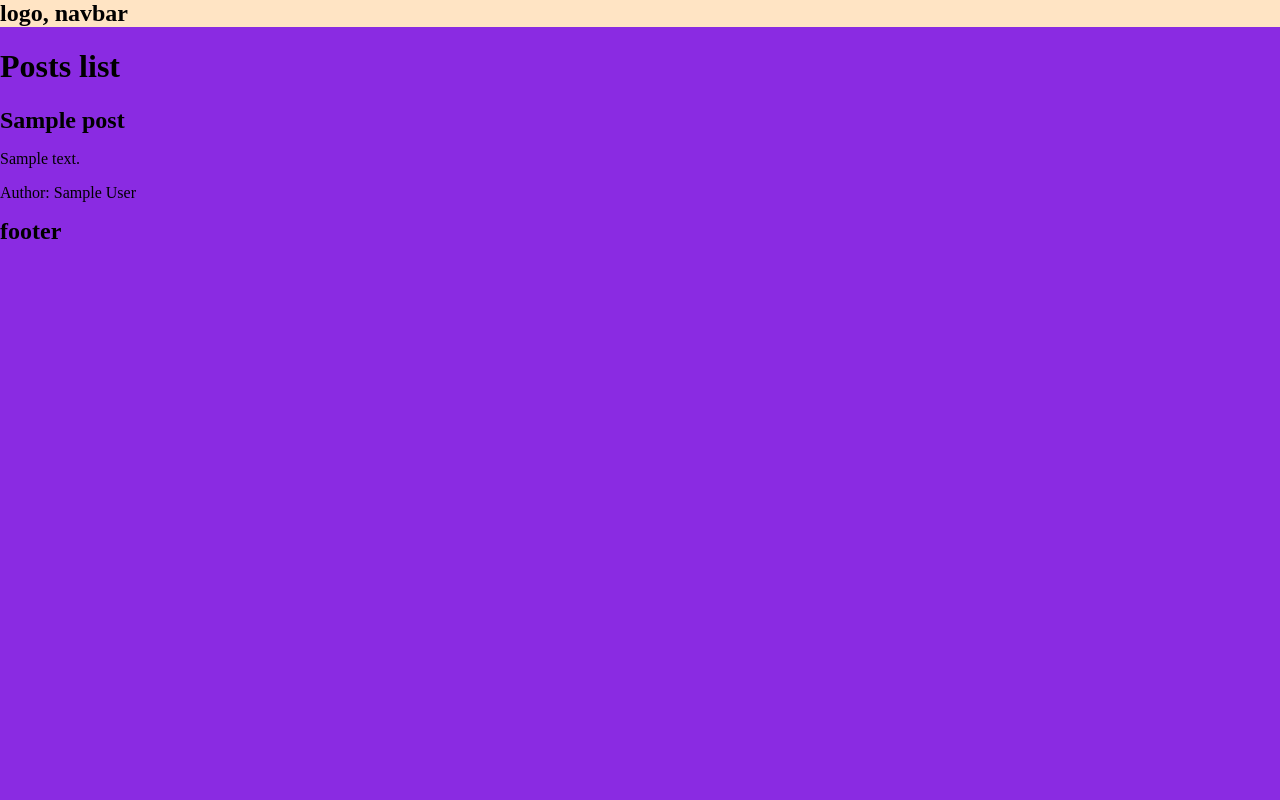
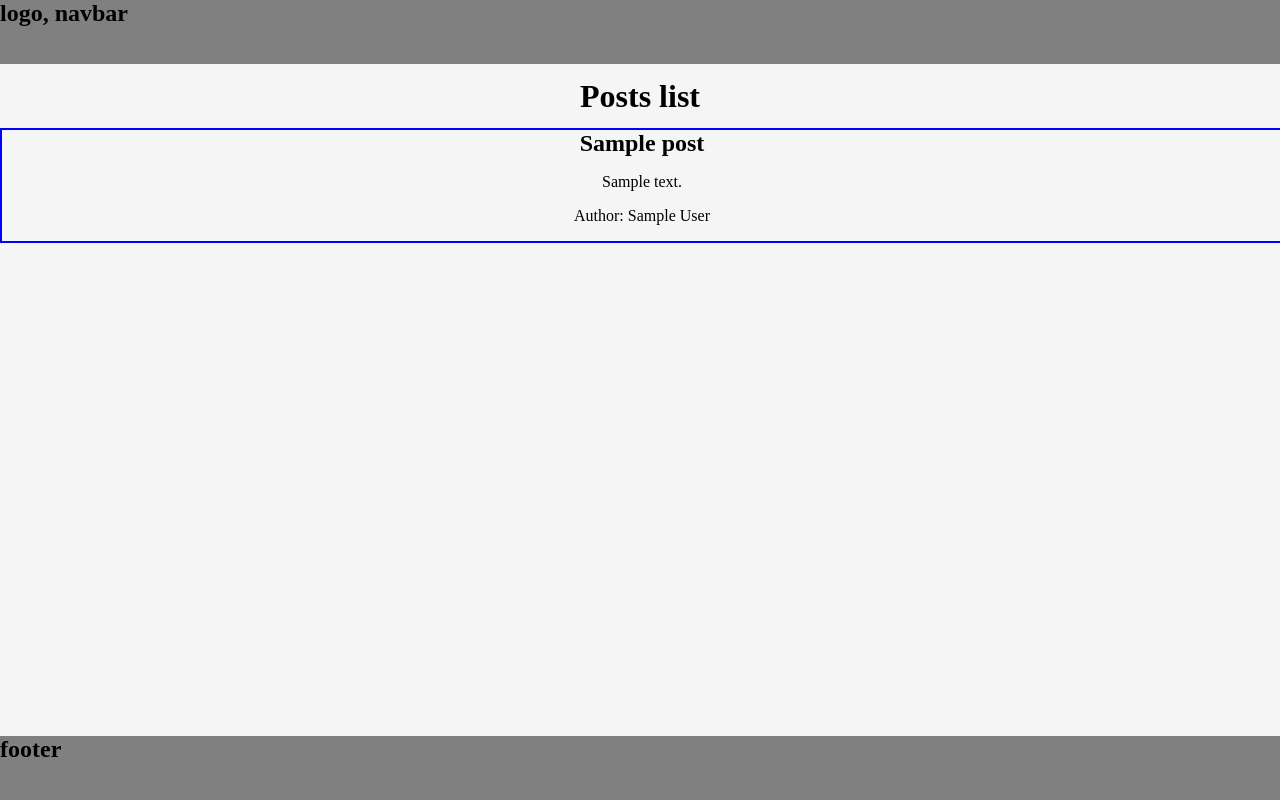
Before and after one commit to huss-al/django-warriors-todo, a Django app: template to_do/templates/to_do/to_do.html in a window 1280 px wide. Run offline with Django 3.2, Linux system fonts and the light colour scheme; the template is opened without the code that fills it: most values are stand-ins (such as "Sample title", 1, 10 or a date in 2020).

Commit message:
css styling basic

```diff
--- a/static/css/main.css
+++ b/static/css/main.css
@@ -1,17 +1,48 @@
+header {
+    position: absolute;
+    margin-top: 0;
+    width: 100vw;
+    top:0;
+    height: 8vh;
+    background-color: grey;
+}
 body {
+    background-color: whitesmoke;
     margin: 0;
-    background-color: blueviolet;
+    top: 0;
+    align-content: flex-start;
+
 }
-
-header {
-    margin-top: 0;
-    background-color: bisque;
+.title-block {
+    position: relative;
+    top: 8vh;
+    height: 8vh;
+    align-content: center;
 }
-
-h2 {
+body>div {
+    text-align: center;
     margin: 0;
+}
+h1,h2 {
+    margin: 0;
+}
+.post-container {
+    position: absolute;
+    top: 16vh;
+    justify-content: center;
 }
 
 .post-block {
+    border: 2px;
+    border-style: solid;
     border-color: blue;
+    width: 100vw;
+
 }
+footer {
+    position: absolute;
+    width: 100vw;
+    bottom: 0;
+    height: 8vh;
+    background-color: grey;
+}
--- a/to_do/templates/to_do/to_do.html
+++ b/to_do/templates/to_do/to_do.html
@@ -16,21 +16,29 @@
         <h2>logo, navbar</h2>
     </header>
 
-    <div>
+    <div class="title-block">
         <h1>Posts list</h1>
     </div>
 
-    <div>
+    <div class="post-container">
         {% for post in object_list %}
-        <h2>{{post.title}}</h2>
-        <p>{{post.excerpt}}</p>
-        <p>Author: {{post.author}}</p>
+        <div class="post-block">
+            <div>
+               <h2>{{post.title}}</h2>
+            </div>
+            <div>
+                 <p>{{post.excerpt}}</p>
+            </div>
+            <div>
+                <p>Author: {{post.author}}</p>
+            </div>
+        </div>
         {% endfor %}
     </div>
 
-    <footer>
-        <h2>footer</h2>
-    </footer>
+
 </body>
-
+<footer>
+    <h2>footer</h2>
+</footer>
 </html>
```
